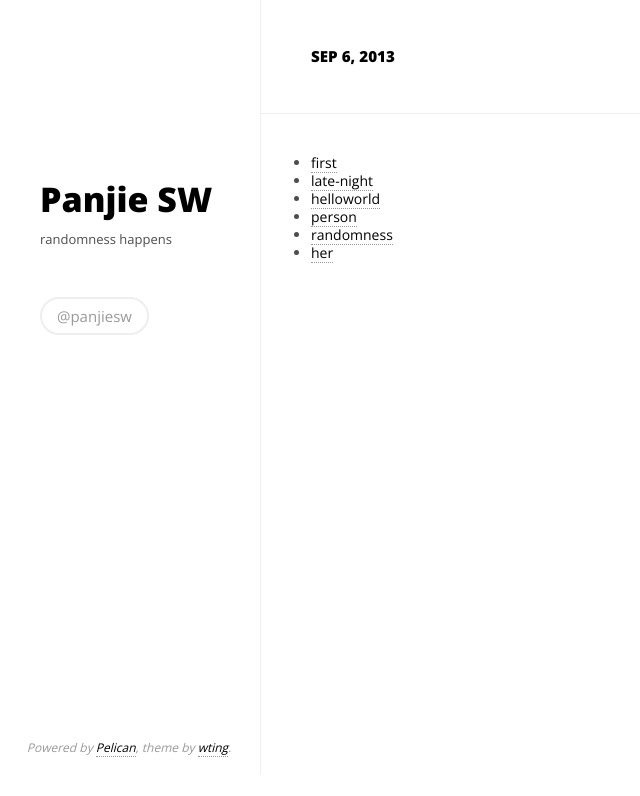
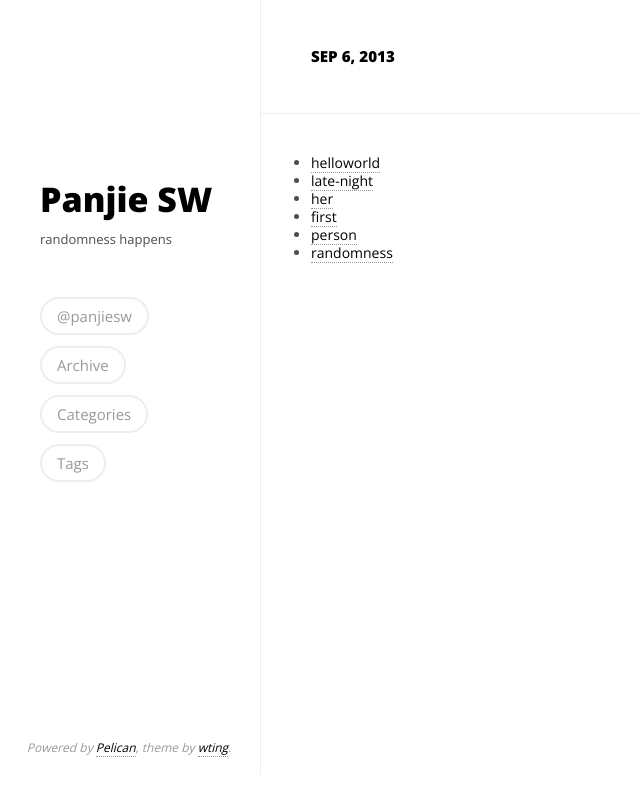
Before and after one commit to panjiesw/blog, a plain HTML site: page tags.html in a window 1280 px wide. Shown: the whole page, without its empty margins (0-640 px from the left). Drawn offline with nearby package versions, Linux system fonts and the light colour scheme.

Commit message:
Add more links

```diff
--- a/tags.html
+++ b/tags.html
@@ -26,6 +26,9 @@
 						<p class="bio">randomness happens</p>
 						<ul>
 																										<li><a href="https://twitter.com/panjiesw">@panjiesw</a></li>
+									<li><a href="http://blog.panjiesw.com/archives">Archive</a></li>
+									<li><a href="http://blog.panjiesw.com/categories">Categories</a></li>
+									<li><a href="http://blog.panjiesw.com/tags">Tags</a></li>
 							</ul>
 		</div>
 		<footer>
@@ -53,12 +56,12 @@
 
 	<dl id="tag_list">
 		<ul>
+							<li class="tag-4"><a href="/tag/helloworld.html">helloworld</a></li>
+							<li class="tag-4"><a href="/tag/late-night.html">late-night</a></li>
+							<li class="tag-4"><a href="/tag/her.html">her</a></li>
 							<li class="tag-4"><a href="/tag/first.html">first</a></li>
-							<li class="tag-4"><a href="/tag/late-night.html">late-night</a></li>
-							<li class="tag-4"><a href="/tag/helloworld.html">helloworld</a></li>
 							<li class="tag-4"><a href="/tag/person.html">person</a></li>
 							<li class="tag-1"><a href="/tag/randomness.html">randomness</a></li>
-							<li class="tag-4"><a href="/tag/her.html">her</a></li>
 					</ul>
 	</dl>
 	</section>
```
Also changed, not shown: archives.html (+3 -0 lines), author/panjie-sw.html (+3 -0 lines), categories.html (+3 -0 lines), category/randomness.html (+3 -0 lines), index.html (+3 -0 lines), posts/2013/06/hello-world/index.html (+3 -0 lines), posts/2013/09/this-kind-of-person/index.html (+3 -0 lines), tag/first.html (+3 -0 lines), tag/helloworld.html (+3 -0 lines), tag/her.html (+3 -0 lines), tag/late-night.html (+3 -0 lines), tag/person.html (+3 -0 lines), tag/randomness.html (+3 -0 lines).
